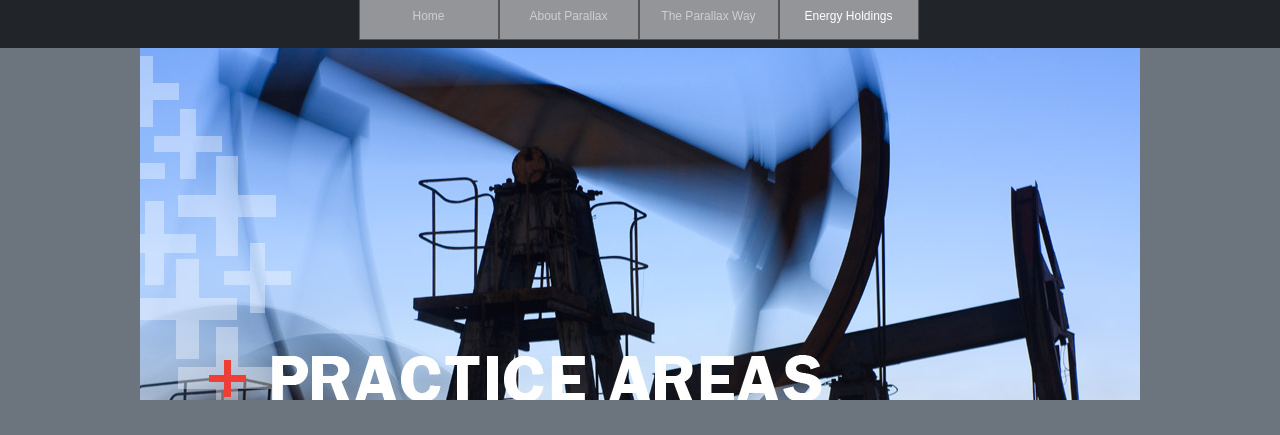
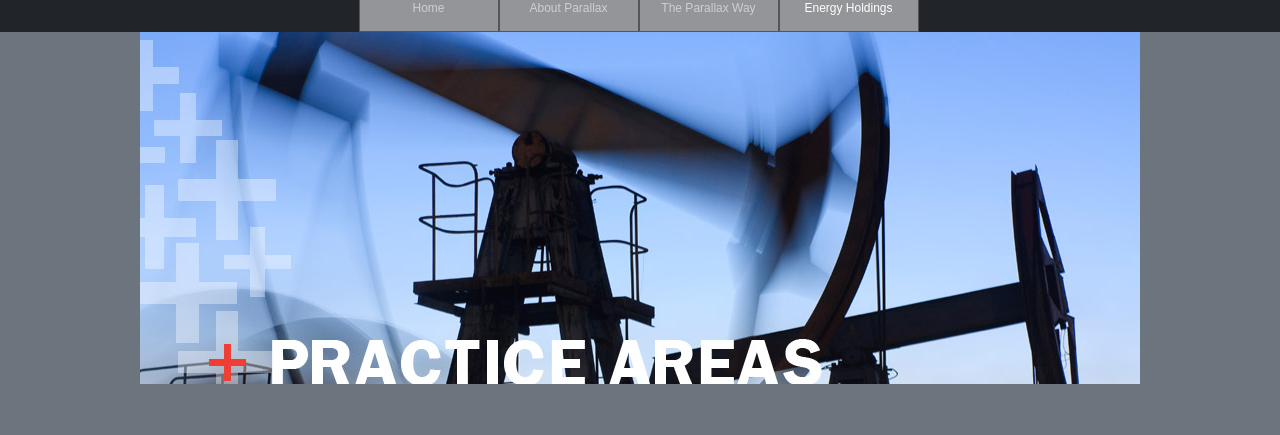
Before and after one commit to zxclinical/lab5, a plain HTML site: page parallax/index.html in a window 1280 px wide. Shown: the part 160-595 px from the top of the page. Drawn offline with nearby package versions, Linux system fonts and the light colour scheme.

Commit message:
Update index.html

```diff
--- a/parallax/index.html
+++ b/parallax/index.html
@@ -12,7 +12,7 @@
 	<div id="wrapper" class="bg-secondary">
 		<header>
 			<img class="logo img-fluid" src="images/parallaxLogo.png" alt="Parallax Global">
-			<nav class="navbar navbar-expand-sm navbar-dark bg-dark">
+			<nav class="navbar navbar-expand-sm navbar-dark bg-dark py-0">
 				<button class="navbar-toggler" type="button" data-toggle="collapse" data-target="#navbarContent" aria-controls="navbarContent" aria-expanded="false" aria-label="Toggle navigation">
 					<span class="navbar-toggler-icon"></span>
 				</button>
```
